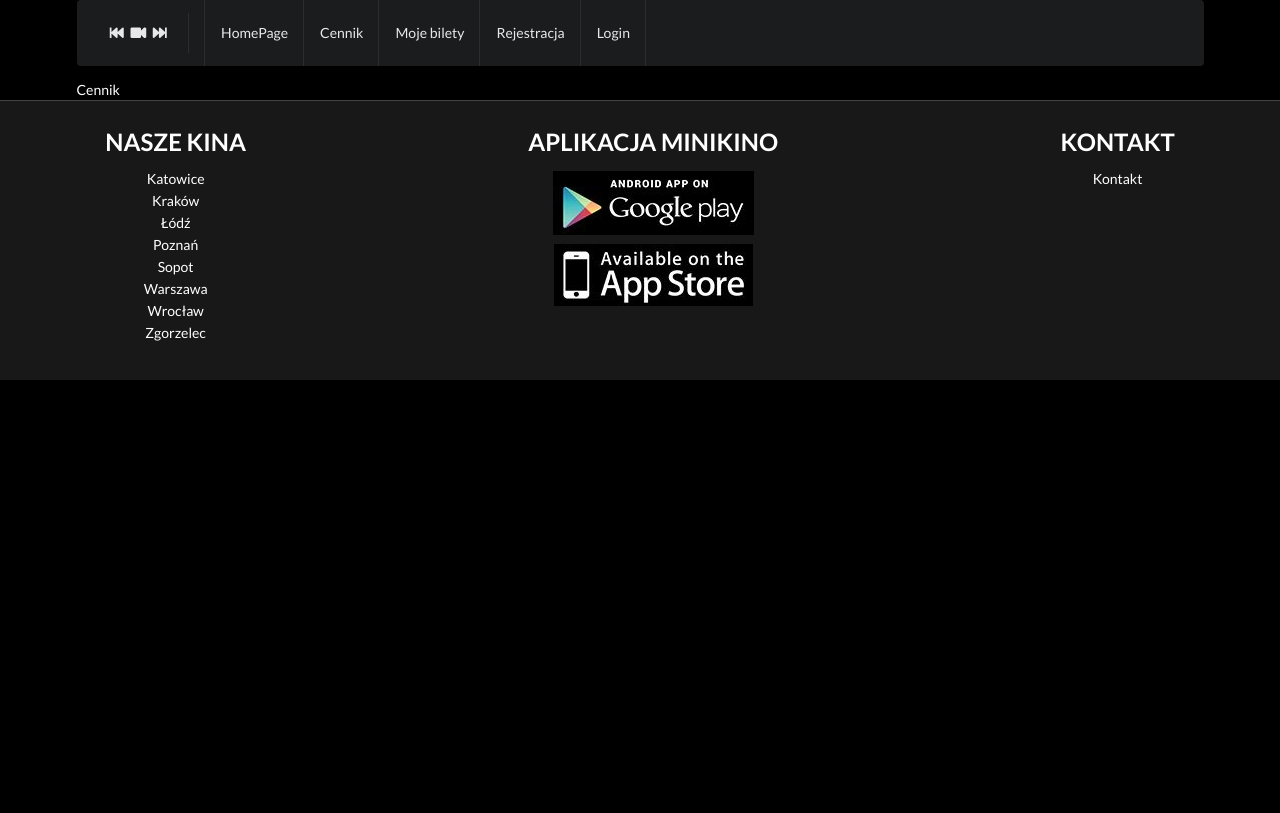
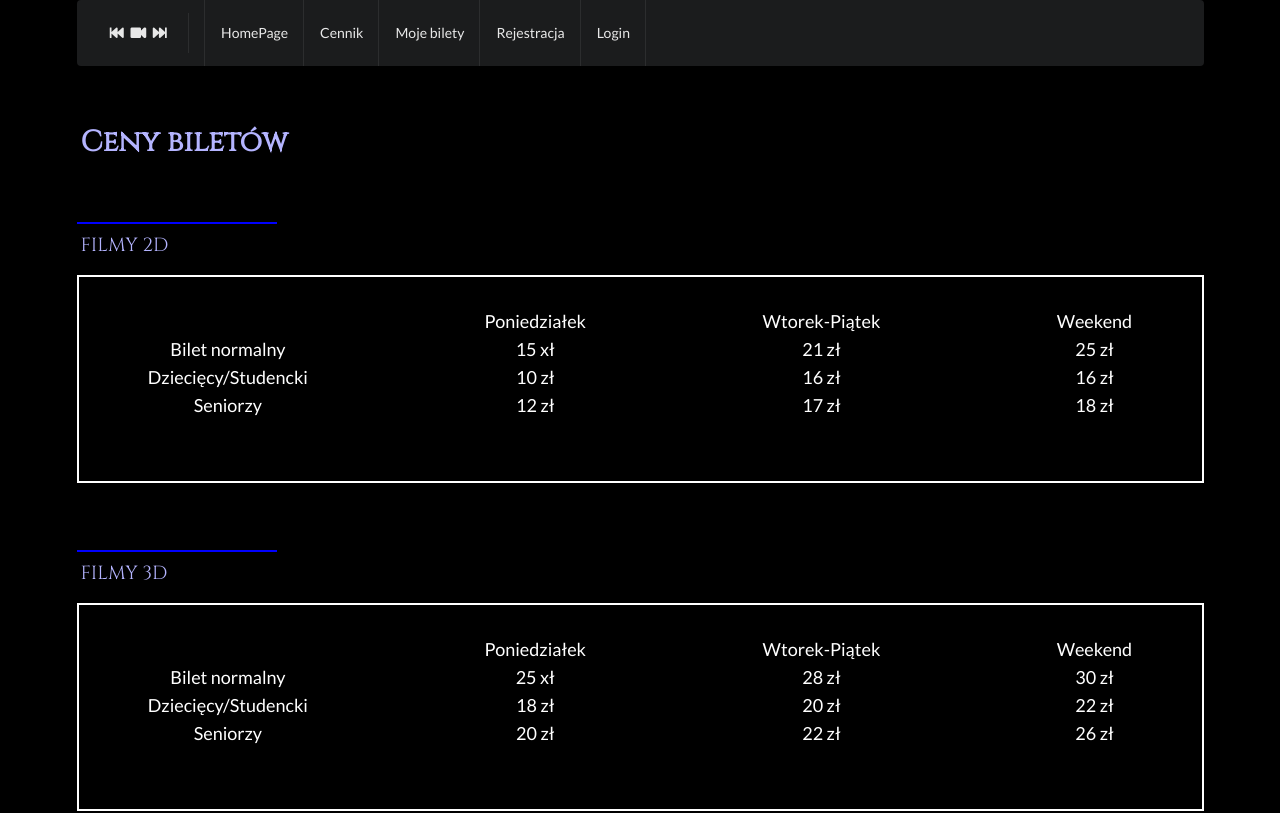
Before and after one commit to Skorcese/CC5_Cinema_Frontend, a React (Create React App) app: page /pricelist in a window 1280 px wide. Shown: the top 813 px of the page. Built offline with nearby package versions, Linux system fonts and the light colour scheme; a web font is replaced by a local one.

Commit message:
create price list component

```diff
--- /dev/null
+++ b/src/components/Display/priceList/PriceList.css
@@ -0,0 +1,46 @@
+.prince-2d{
+    display: grid;
+    grid-template-columns: auto auto auto auto;
+    grid-gap: 10%;
+    text-align: center;
+    border: 2px solid white;
+    font-size: 18px;
+    padding: 3%;
+    padding-bottom: 8%;
+}
+
+hr {
+    background-color: blue;
+    height: 2px;
+    width: 200px;
+    float: left;
+    border: 0;
+}
+
+.text-home, h1{
+    font-size: 19px;
+    margin-left: 4px;
+    font-family: 'Cinzel', serif;
+    color: rgb(180, 180, 255);
+}
+
+h1{
+    font-size: 29px;
+
+}
+
+@media screen and (max-width: 700px) {
+    .prince-2d{
+        display: grid;
+        grid-gap: 6%;
+        font-size: 12px;
+    }
+}
+
+@media screen and (max-width: 400px) {
+    .prince-2d{
+        display: grid;
+        grid-gap: 4%;
+        font-size: 10px;
+    }
+}
--- a/src/components/Display/priceList/PriceList.js
+++ b/src/components/Display/priceList/PriceList.js
@@ -1,7 +1,63 @@
 import React from 'react';
+import './PriceList.css';
 
 const PriceList = () => {
-  return <div>Cennik</div>;
+  return (
+    <div className="price-content">
+    <br/>
+    <h1>Ceny biletów</h1>
+    <br/>
+    <br/>
+    <hr /><br />
+    <div className="text-home">FILMY 2D</div><br />
+    <div className="prince-2d">
+      <div>    </div>
+      <div>Poniedziałek</div>
+      <div>Wtorek-Piątek</div>
+      <div>Weekend</div>
+
+      <div>Bilet normalny</div>
+      <div>15 xł</div>
+      <div>21 zł</div>
+      <div>25 zł</div>
+
+      <div>Dziecięcy/Studencki</div>
+      <div>10 zł</div>
+      <div>16 zł</div>
+      <div>16 zł</div>
+
+      <div>Seniorzy</div>
+      <div>12 zł</div>
+      <div>17 zł</div>
+      <div>18 zł</div>
+
+    </div>
+    <br /><br /><br />
+    <hr /><br />
+    <div className="text-home">FILMY 3D</div><br />
+    <div className="prince-2d">
+    <div>    </div>
+    <div>Poniedziałek</div>
+    <div>Wtorek-Piątek</div>
+    <div>Weekend</div>
+
+    <div>Bilet normalny</div>
+    <div>25 xł</div>
+    <div>28 zł</div>
+    <div>30 zł</div>
+
+    <div>Dziecięcy/Studencki</div>
+    <div>18 zł</div>
+    <div>20 zł</div>
+    <div>22 zł</div>
+
+    <div>Seniorzy</div>
+    <div>20 zł</div>
+    <div>22 zł</div>
+    <div>26 zł</div>
+
+    </div> <br /><br />
+    </div>);
 };
 
 export default PriceList;
```
